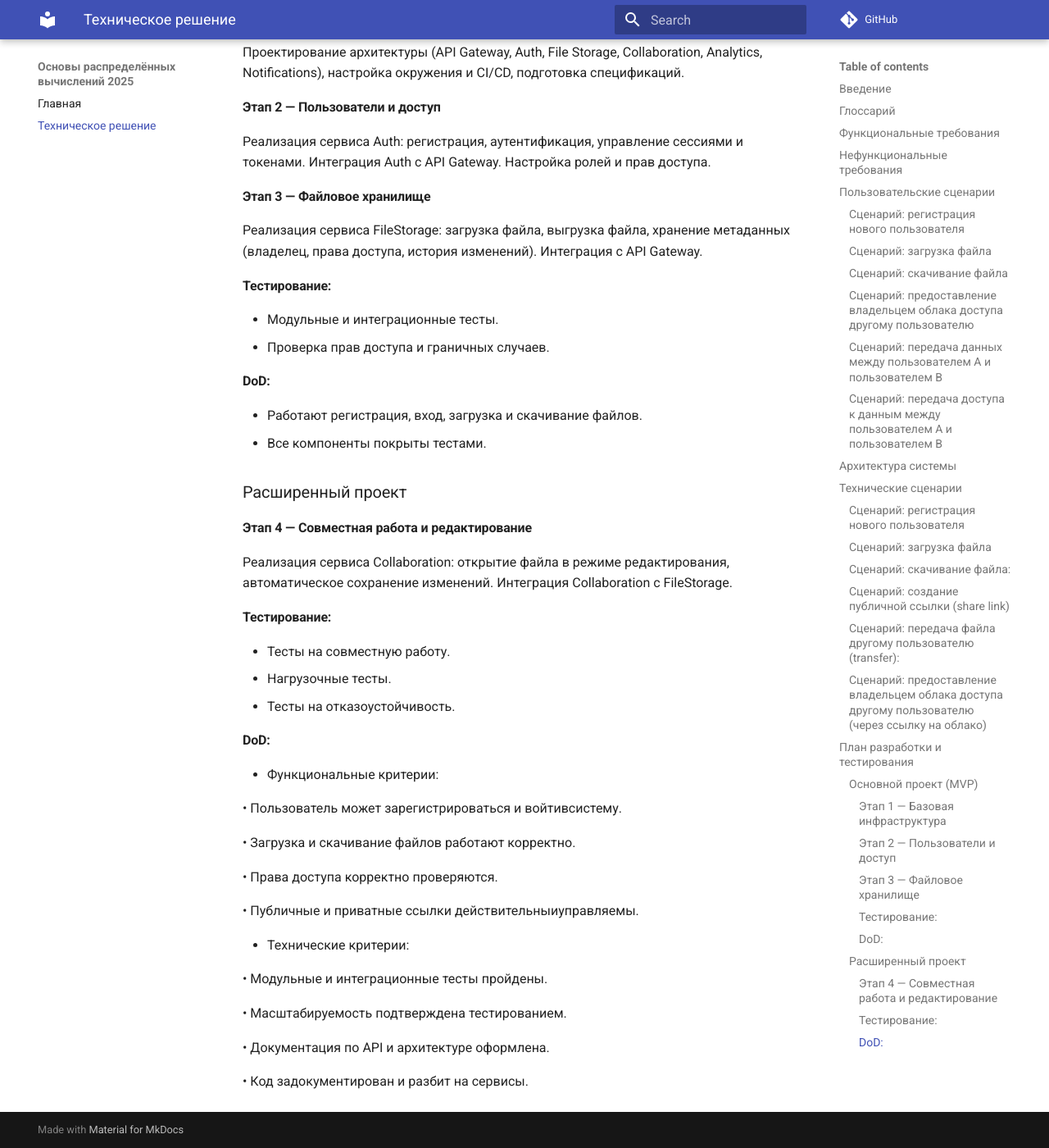
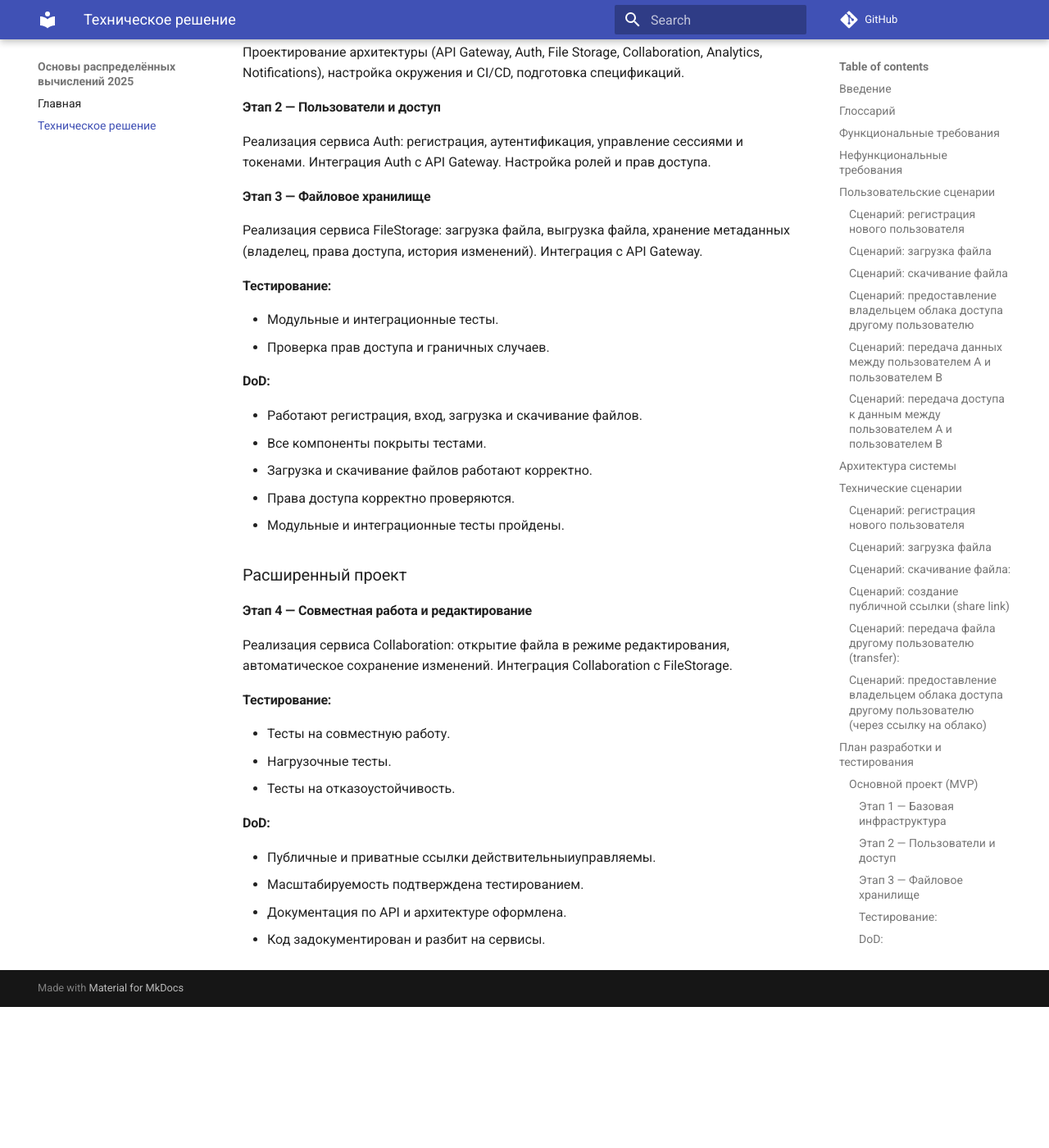
Before and after one commit to spbu-ds-practicum-2025/vanya-and-co, an MkDocs documentation site: the page built from docs/tr.md, in a window 1280 px wide and 1400 px high, scrolled down 9352 px. Shown: the whole window at 82% size. Built offline with MkDocs 1.6.1 and Material for MkDocs 9.7.7, drawn with Linux system fonts in a browser that asks for light colours; comment, search, counter and statistics services are not loaded; after the commit the page ends 10580 px from its top, so only the background shows below that.

Commit message:
исправил DoD

```diff
--- a/docs/tr.md
+++ b/docs/tr.md
@@ -380,23 +383,7 @@ sequenceDiagram
 - Тесты на отказоустойчивость.
 
 #### DoD:
-- Функциональные критерии:
-
-  • Пользователь может зарегистрироваться и войтивсистему.
-
-  • Загрузка и скачивание файлов работают корректно.
-
-  • Права доступа корректно проверяются.
-
-  • Публичные и приватные ссылки действительныиуправляемы.
-
-
-- Технические критерии:
-
-  • Модульные и интеграционные тесты пройдены.
-
-  • Масштабируемость подтверждена тестированием.
-
-  • Документация по API и архитектуре оформлена.
-
-  • Код задокументирован и разбит на сервисы.
+- Публичные и приватные ссылки действительныиуправляемы.
+- Масштабируемость подтверждена тестированием.
+- Документация по API и архитектуре оформлена.
+- Код задокументирован и разбит на сервисы.
```
Also changed, not shown: other parts of docs/tr.md (+3 -0 lines).
